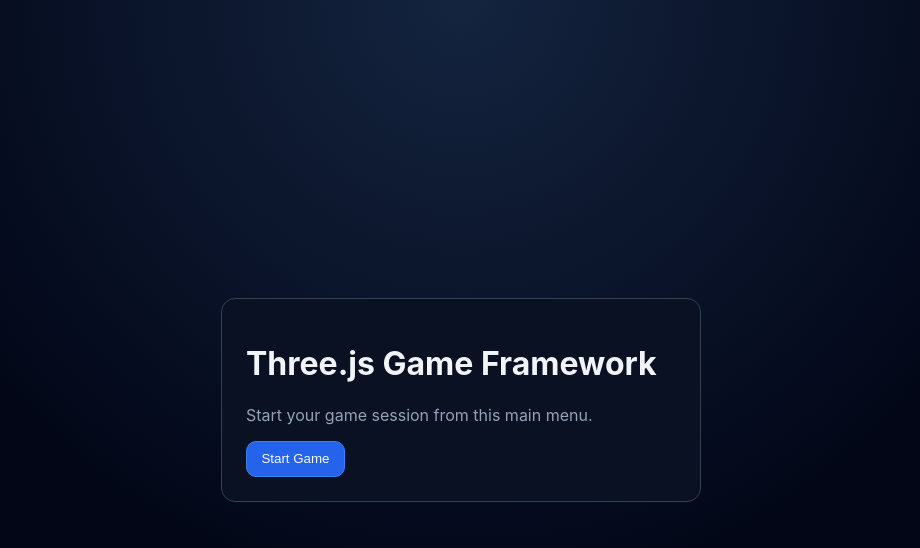
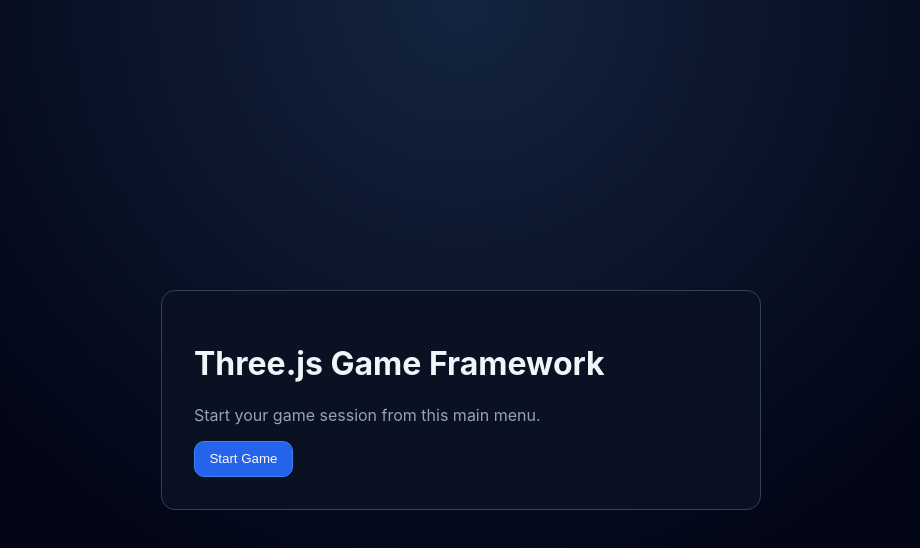
Before and after one commit to Darrenvandervelde/New-World-Online-Framework, a React (Vite) app: page / in a window 1280 px wide. Shown: the top 548 px of the page, without its empty margins (179-1099 px from the left). Built offline with nearby package versions, Linux system fonts and the light colour scheme.

Commit message:
Updated some styling in the menu

```diff
--- a/src/styles.css
+++ b/src/styles.css
@@ -30,10 +30,11 @@
 }
 
 .menu-card {
-  width: min(480px, 100%);
+  /*width: min(480px, 100%);*/
+  width: min(600px, 100%);
   border: 1px solid #334155;
   border-radius: 14px;
-  padding: 1.5rem;
+  padding: 2rem; /* Change from 1.5 to 2 rem*/
   background: rgba(10, 17, 35, 0.95);
 }
 
```
